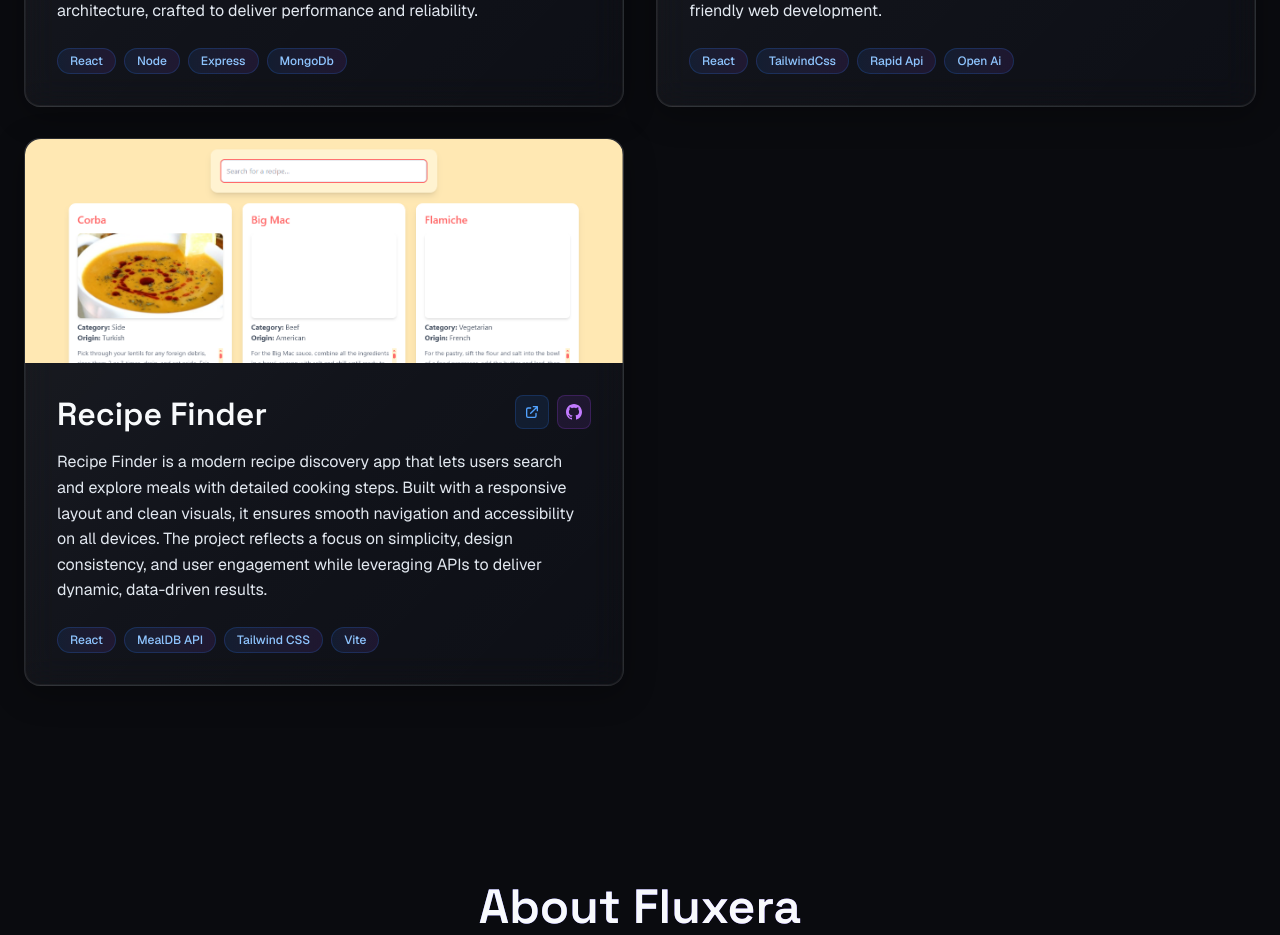
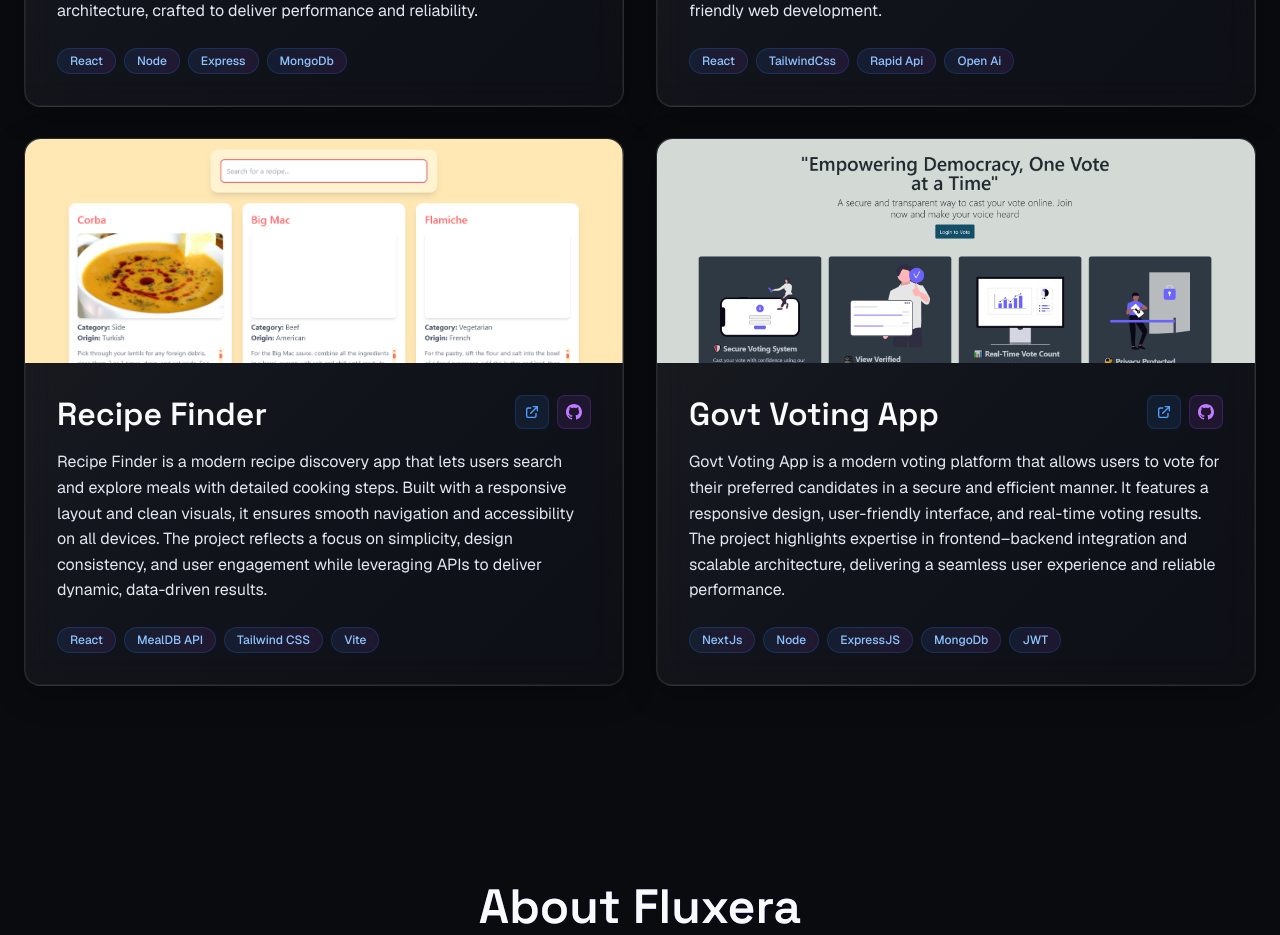
Before and after one commit to Fluxera-dev/Fluxera-Portfolio, a Next.js app: page / in a window 1280 px wide. Shown: the part 2960-3895 px from the top of the page. Built offline with nearby package versions, Linux system fonts and the light colour scheme.

Commit message:
Added another project to balance the design

```diff
--- a/app/page.js
+++ b/app/page.js
@@ -42,6 +42,16 @@ export default function Home() {
       source: "https://github.com/AliyanA1/Recipe-Finder",
       visit: "https://recipe-finder-xi-seven.vercel.app/",
       id: 4,
+    },
+    {
+      title: "Govt Voting App",
+      description:
+        "Govt Voting App is a modern voting platform that allows users to vote for their preferred candidates in a secure and efficient manner. It features a responsive design, user-friendly interface, and real-time voting results. The project highlights expertise in frontend–backend integration and scalable architecture, delivering a seamless user experience and reliable performance.",
+      image: "/images/6.png",
+      tags: ["NextJs", "Node", "ExpressJS", "MongoDb", "JWT"],
+      source: "https://github.com/pikacoder44/Voting-App-MERN-stack ",
+      visit: "https://voting-frontend-silk.vercel.app/",
+      id: 5,
     },
   ];
   return (
```
Also changed, not shown: public/images/6.PNG (added).
